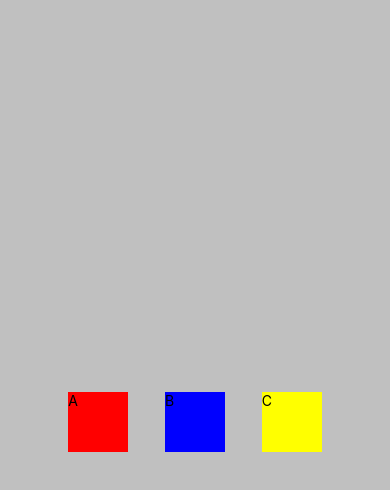
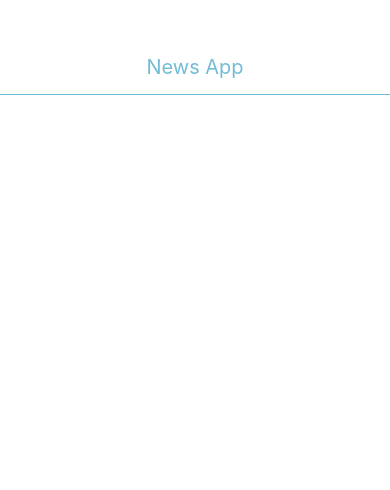
Before and after one commit to tkalejandro/react-native-news-app, a React Native app: screen / in a window 390 px wide. Shown: the top 490 px of the page. Built offline with nearby package versions, Linux system fonts and the light colour scheme.

Commit message:
more styling and understanding to style ios and android with Platform.OS

```diff
--- a/App.js
+++ b/App.js
@@ -1,25 +1,10 @@
 import { StatusBar } from 'expo-status-bar';
 import { StyleSheet, Text, View } from 'react-native';
-
+import Header from './src/components/Header';
 export default function App() {
   return (
-    <View style={{
-      backgroundColor: "silver",
-      padding: 50,
-      flex: 1,
-      flexDirection: "row",
-      justifyContent: "space-around",
-      alignItems: "center"
-    }}>
-      <View style={{ width: 60, height: 60, backgroundColor: "red" }}>
-        <Text>A</Text>
-      </View>
-      <View style={{ width: 60, height: 60, backgroundColor: "blue" }}>
-        <Text>B</Text>
-      </View>
-      <View style={{ width: 60, height: 60, backgroundColor: "yellow" }}>
-        <Text>C</Text>
-      </View>
+    <View>
+      <Header />
       <StatusBar style="auto" />
     </View>
   );
--- /dev/null
+++ b/src/components/Header.js
@@ -0,0 +1,27 @@
+import React from "react";
+import { StyleSheet,  Text, View, Platform } from "react-native";
+
+const Header = () => {
+  return (
+    <View style={styles.header}>
+        <Text style={styles.title}>News App</Text>
+    </View>
+  )
+}
+export default Header
+
+
+const styles = StyleSheet.create({
+    header: {
+        backgroundColor: Platform.OS === "android" ? "#72bcd4" : "#ffffff",
+        padding: 15,
+        borderBottomColor: Platform.OS === "android" ? "#ffffff" : "#72bcd4",
+        borderBottomWidth: 1
+    },
+    title: {
+        marginTop: 40,
+        textAlign: "center",
+        fontSize: 20,
+        color: Platform.OS === "android" ? "#ffffff" : "#72bcd4"
+    }
+})
```
